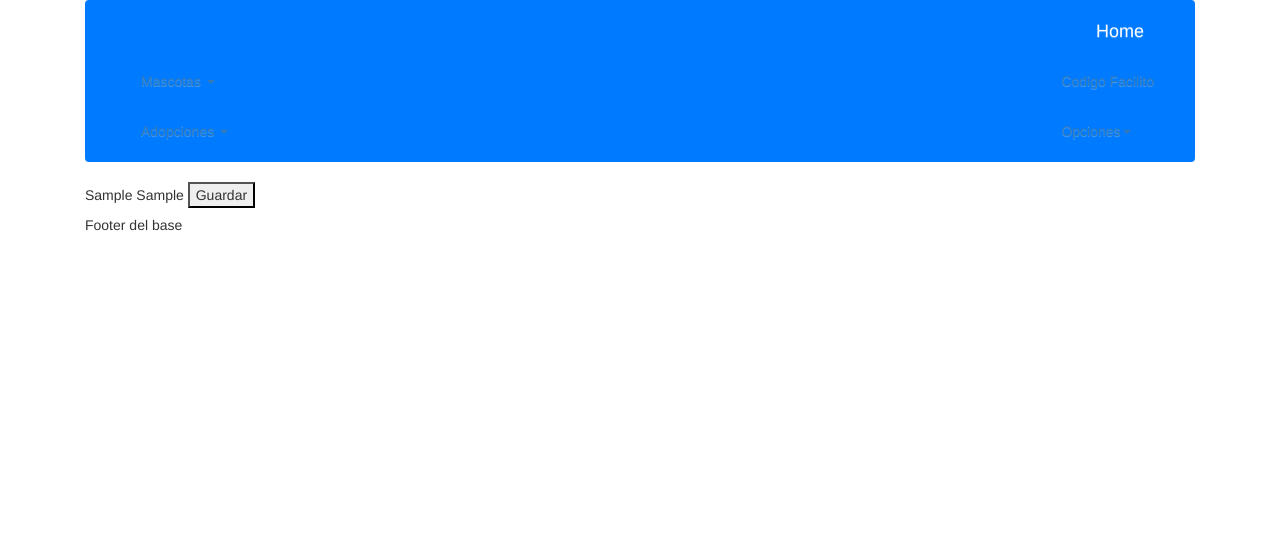
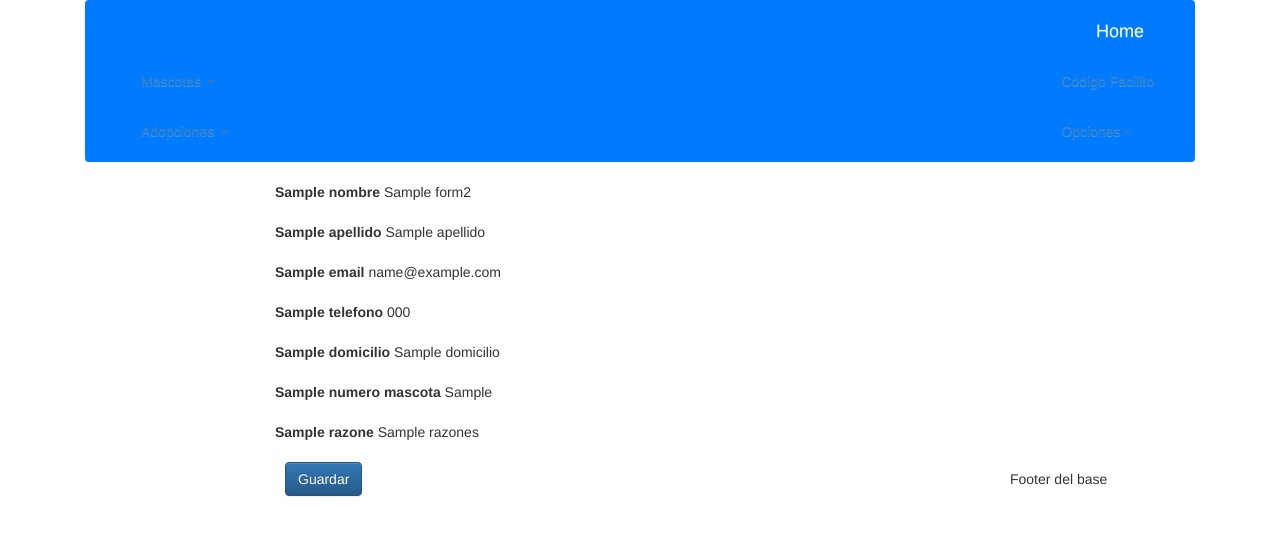
Before and after one commit to bnv86/django-prueba, a Django app: template templates/adopcion/form.html in a window 1280 px wide. Shown: the top 536 px of the page. Run offline with Django 3.2, Linux system fonts and the light colour scheme; the template is opened without the code that fills it: most values are stand-ins (such as "Sample title", 1, 10 or a date in 2020); some libraries are stand-ins or nearby versions.

Commit message:
problemas con SolicitudUpdate en video 18

```diff
--- a/apps/adopcion/urls.py
+++ b/apps/adopcion/urls.py
@@ -1,5 +1,5 @@
 from django.conf.urls import url, include
-from apps.adopcion.views import index_adopcion, SolicitudList, SolicitudCreate
+from apps.adopcion.views import index_adopcion, SolicitudList, SolicitudCreate, SolicitudUpdate
 
 urlpatterns = [
     #path('admin/', admin.site.urls),
@@ -7,5 +7,5 @@ urlpatterns = [
     url(r'^$', index_adopcion, name='index_adopcion'),
     url(r'^listar$', SolicitudList.as_view(), name='solicitud_listar'),
     url(r'^nueva$', SolicitudCreate.as_view(), name='solicitud_crear'),
-
+    url(r'^editar/(?P<pk>\d+)$', SolicitudUpdate.as_view(), name='solicitud_editar'),
 ]
--- a/templates/adopcion/form.html
+++ b/templates/adopcion/form.html
@@ -4,13 +4,56 @@
 <form method="post">
 
     {% csrf_token %}
-    {{ form2.as_p }}
-    {{ form1.as_p }}
 
-    <button type="submit">Guardar</button>
-
+    <div class="row">
+        <div class="col-md-8 col-md-offset-2">
+            <div class="form-group">
+                <label for="{{ form2.nombre.name }}">{{ form2.nombre.label }}</label>
+                {{ form2.nombre }}
+            </div>
+        </div>
+        <div class="col-md-8 col-md-offset-2">
+            <div class="form-group">
+                <label for="{{ form2.apellido.name }}">{{ form2.apellido.label }}</label>
+                {{ form2.apellido }}
+            </div>
+        </div>
+        <div class="col-md-8 col-md-offset-2">
+            <div class="form-group">
+                <label for="{{ form2.email.name }}">{{ form2.email.label }}</label>
+                {{ form2.email }}
+            </div>
+        </div>
+        <div class="col-md-8 col-md-offset-2">
+            <div class="form-group">
+                <label for="{{ form2.telefono.name }}">{{ form2.telefono.label }}</label>
+                {{ form2.telefono }}
+            </div>
+        </div>
+        <div class="col-md-8 col-md-offset-2">
+            <div class="form-group">
+                <label for="{{ form2.domicilio.name }}">{{ form2.domicilio.label }}</label>
+                {{ form2.domicilio }}
+            </div>
+        </div>
+        <div class="col-md-8 col-md-offset-2">
+            <div class="form-group">
+                <label for="{{ form1.numero_mascotas.name }}">{{ form1.numero_mascotas.label }}</label>
+                {{ form1.numero_mascotas }}
+            </div>
+        </div>
+        <div class="col-md-8 col-md-offset-2">
+            <div class="form-group">
+                <label for="{{ form1.razones.name }}">{{ form1.razones.label }}</label>
+                {{ form1.razones }}
+            </div>
+        </div>
+    </div>
+    <div class="col-md-8 col-md-offset-2">
+        <div class="form-group">
+            <button class="btn btn-primary" type="submit">Guardar</button>
+        </div>
+    </div>
 </form>
 
 {% endblock %}
-
-<!-- {{ form.nombre }} -->
```
Also changed, not shown: apps/adopcion/views.py (+25 -2 lines), templates/adopcion/form_old.html (added, +16 -0 lines).
